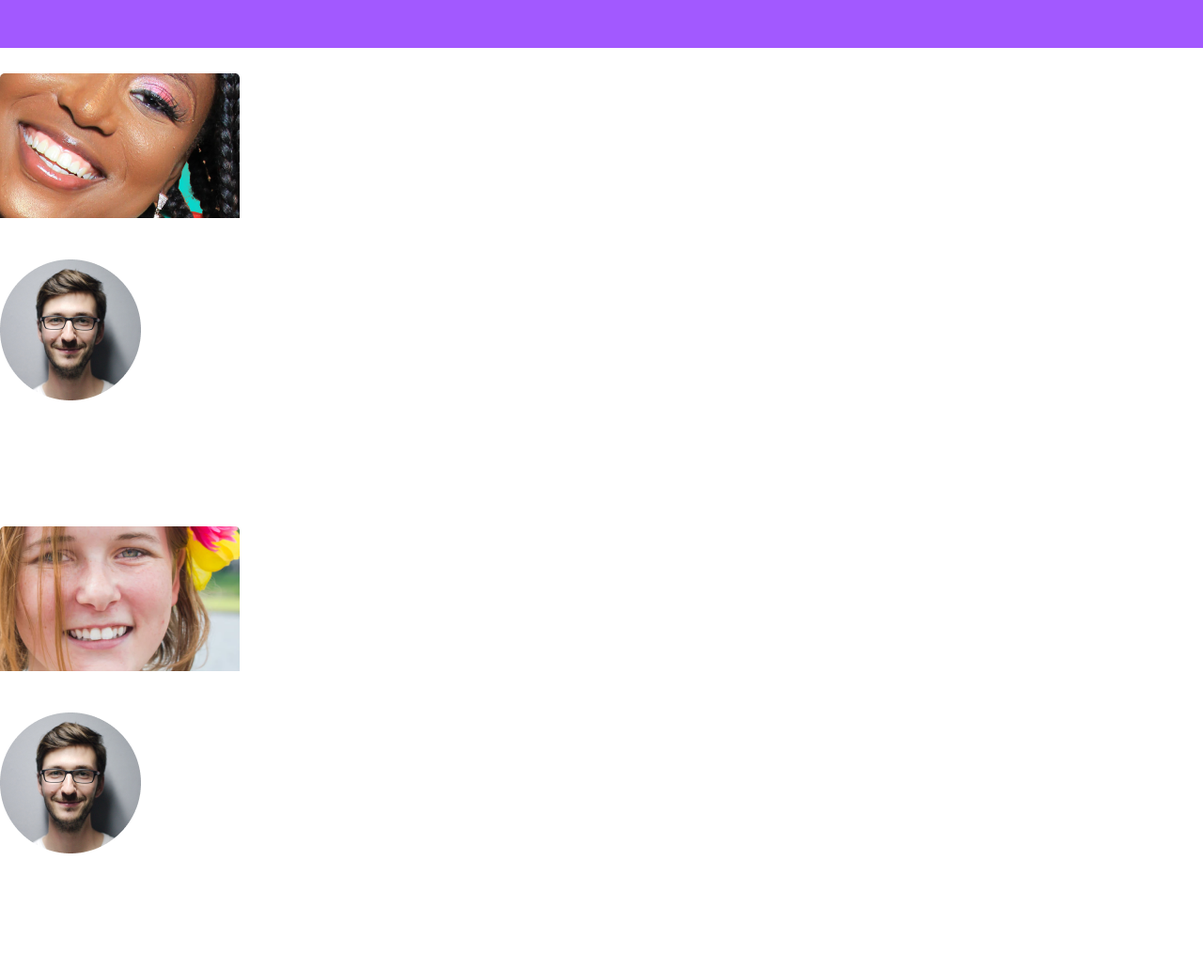
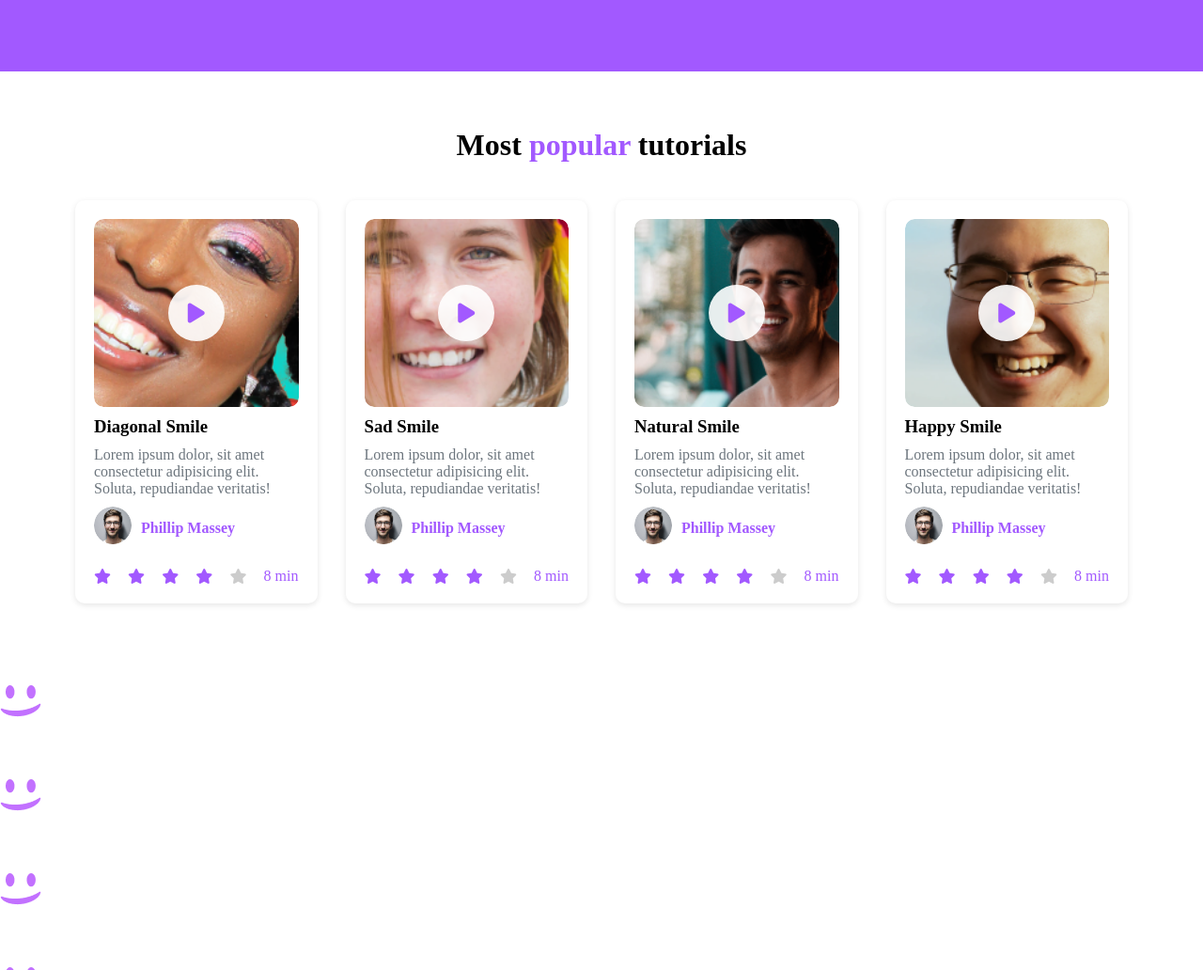
Before and after one commit to joshua-odubu/alx_html_css, a plain HTML site: page css_advanced/index.html in a window 1280 px wide. Shown: the part 1340-2372 px from the top of the page at 94% size. Drawn offline with Linux system fonts and the light colour scheme; a web font is replaced by a local one.

Commit message:
Add styling to the Video banner

```diff
--- a/css_advanced/index.html
+++ b/css_advanced/index.html
@@ -43,22 +43,22 @@
                 <div class="profile">
                     <img src="images/1.png" alt="A portrait of Phillip Massey">
                     <h3>Phillip Massey</h3>
-                    <p>« Smile of the year » 2018 - 2019</p>
+                    <em>« Smile of the year » 2018 - 2019</em>
                 </div>
                 <div class="profile">
                     <img src="images/3.png" alt="A portrait of Nannie Lawrence">
                     <h3>Nannie Lawrence</h3>
-                    <p>Best « little smile » 2017</p>
+                    <em>Best « little smile » 2017</em>
                 </div>
                 <div class="profile">
                     <img src="images/2.png" alt="A portrait of Bruce Walters">
                     <h3>Bruce Walters</h3>
-                    <p>Best « Friend Smile » live performance 2019</p>
+                    <em>Best « Friend Smile » live performance 2019</em>
                 </div>
                 <div class="profile">
                     <img src="images/4.png" alt="A portrait of Henry Hughes">
                     <h3>Henry Hughes</h3>
-                    <p>« 24h smiles » winner 2016 - 2019</p>
+                    <em>« 24h smiles » winner 2016 - 2019</em>
                 </div>
             </div>
         </section>
@@ -78,77 +78,100 @@
         </section>
 
         <!-- Videos container -->
-        <section>
-            <div>
-                <h2>Most popular tutorials</h2>
+        <section class="videos">
+            <h2>Most <span>popular</span> tutorials</h2>
+            <div class="video-grid">
+                <div class="video-card">
+                <div class="video-thumb">
+                    <img src="images/9.png" alt="Diagonal smile">
+                    <div class="play-icon">
+                    <i class="fa-solid fa-play"></i>
                     </div>
-            <div>
-                <img src="images/9.png" alt="Diagonal smile">
+                </div>
                 <h3>Diagonal Smile</h3>
-                <p>Lorem ipsum dolor, sit amet consectetur adipisicing elit. Soluta, repudiandae veritatis!</p>
+                <p class="muted">Lorem ipsum dolor, sit amet consectetur adipisicing elit. Soluta, repudiandae veritatis!</p>
+                <div class="author">
+                    <img src="images/1.png" alt="thumbnail of Phillip">
+                    <h4>Phillip Massey</h4>
                 </div>
-            <div>
-                <img src="images/1.png" alt="thumbnail of Phillip">
-                <h3>Phillip Massey</h3>
-            </div>
-            <div>
-                <div><i class="fa-solid fa-star"></i></div>
-                <div><i class="fa-solid fa-star"></i></div>
-                <div><i class="fa-solid fa-star"></i></div>
-                <div><i class="fa-solid fa-star"></i></div>
-                <div><i class="fa-solid fa-star"></i></div>
+                <div class="rating">
+                    <i class="fa-solid fa-star"></i>
+                    <i class="fa-solid fa-star"></i>
+                    <i class="fa-solid fa-star"></i>
+                    <i class="fa-solid fa-star"></i>
+                    <i class="fa-solid fa-star grey-star"></i>
                     <p>8 min</p>
                 </div>
-            <div>
-                <img src="images/7.png" alt="Sad smile">
+            </div>
+
+            <div class="video-card">
+                <div class="video-thumb">
+                    <img src="images/7.png" alt="Diagonal smile">
+                    <div class="play-icon">
+                    <i class="fa-solid fa-play"></i>
+                    </div>
+                </div>
                 <h3>Sad Smile</h3>
-                <p>Lorem ipsum dolor, sit amet consectetur adipisicing elit. Soluta, repudiandae veritatis!</p>
+                <p class="muted">Lorem ipsum dolor, sit amet consectetur adipisicing elit. Soluta, repudiandae veritatis!</p>
+                <div class="author">
+                    <img src="images/1.png" alt="thumbnail of Phillip">
+                    <h4>Phillip Massey</h4>
                 </div>
-            <div>
-                <img src="images/1.png" alt="thumbnail of Phillip">
-                <h3>Phillip Massey</h3>
-            </div>
-            <div>
-                <div><i class="fa-solid fa-star"></i></div>
-                <div><i class="fa-solid fa-star"></i></div>
-                <div><i class="fa-solid fa-star"></i></div>
-                <div><i class="fa-solid fa-star"></i></div>
-                <div><i class="fa-solid fa-star"></i></div>
+                <div class="rating">
+                    <i class="fa-solid fa-star"></i>
+                    <i class="fa-solid fa-star"></i>
+                    <i class="fa-solid fa-star"></i>
+                    <i class="fa-solid fa-star"></i>
+                    <i class="fa-solid fa-star grey-star"></i>
                     <p>8 min</p>
                 </div>
-            <div>
-                <img src="images/8.png" alt="Natural smile">
-                <h3>Diagonal Smile</h3>
-                <p>Lorem ipsum dolor, sit amet consectetur adipisicing elit. Soluta, repudiandae veritatis!</p>
             </div>
-            <div>
+
+            <div class="video-card">
+                <div class="video-thumb">
+                    <img src="images/8.png" alt="Diagonal smile">
+                    <div class="play-icon">
+                    <i class="fa-solid fa-play"></i>
+                    </div>
+                </div>
+                <h3>Natural Smile</h3>
+                <p class="muted">Lorem ipsum dolor, sit amet consectetur adipisicing elit. Soluta, repudiandae veritatis!</p>
+                <div class="author">
                     <img src="images/1.png" alt="thumbnail of Phillip">
-                <h3>Phillip Massey</h3>
+                    <h4>Phillip Massey</h4>
                 </div>
-            <div>
-                <div><i class="fa-solid fa-star"></i></div>
-                <div><i class="fa-solid fa-star"></i></div>
-                <div><i class="fa-solid fa-star"></i></div>
-                <div><i class="fa-solid fa-star"></i></div>
-                <div><i class="fa-solid fa-star"></i></div>
+                <div class="rating">
+                    <i class="fa-solid fa-star"></i>
+                    <i class="fa-solid fa-star"></i>
+                    <i class="fa-solid fa-star"></i>
+                    <i class="fa-solid fa-star"></i>
+                    <i class="fa-solid fa-star grey-star"></i>
                     <p>8 min</p>
                 </div>
-            <div>
-                <img src="images/6.png" alt="Happy smile">
+            </div>
+
+            <div class="video-card">
+                <div class="video-thumb">
+                    <img src="images/6.png" alt="Diagonal smile">
+                    <div class="play-icon">
+                    <i class="fa-solid fa-play"></i>
+                    </div>
+                </div>
                 <h3>Happy Smile</h3>
-                <p>Lorem ipsum dolor, sit amet consectetur adipisicing elit. Soluta, repudiandae veritatis!</p>
+                <p class="muted">Lorem ipsum dolor, sit amet consectetur adipisicing elit. Soluta, repudiandae veritatis!</p>
+                <div class="author">
+                    <img src="images/1.png" alt="thumbnail of Phillip">
+                    <h4>Phillip Massey</h4>
                 </div>
-            <div>
-                <img src="images/1.png" alt="thumbnail of Phillip">
-                <h3>Phillip Massey</h3>
+                <div class="rating">
+                    <i class="fa-solid fa-star"></i>
+                    <i class="fa-solid fa-star"></i>
+                    <i class="fa-solid fa-star"></i>
+                    <i class="fa-solid fa-star"></i>
+                    <i class="fa-solid fa-star grey-star"></i>
+                    <p>8 min</p>
                 </div>
-            <div>
-                <div><i class="fa-solid fa-star"></i></div>
-                <div><i class="fa-solid fa-star"></i></div>
-                <div><i class="fa-solid fa-star"></i></div>
-                <div><i class="fa-solid fa-star"></i></div>
-                <div><i class="fa-solid fa-star"></i></div>
-                <p>8 min</p>
+            </div>
             </div>
         </section>
 
--- a/css_advanced/styles.css
+++ b/css_advanced/styles.css
@@ -203,3 +203,130 @@ header nav ul li a:hover {
   font-size: 0.9rem;
   opacity: 0.85;                    /* subtle contrast */
 }
+
+.videos {
+  background: #fff;
+  padding: 60px 80px;
+  text-align: center;
+  color: black;
+}
+
+.videos h2 {
+  text-align: center;
+  font-size: 2rem;
+  margin-bottom: 40px;
+}
+
+.videos h2 span {
+  color: #a259ff;            /* purple highlight */
+}
+
+.video-card {
+  background: #fff;
+  border-radius: 10px;
+  padding: 20px;
+  text-align: left;
+  box-shadow: 0 2px 6px rgba(0,0,0,0.1);
+}
+
+.muted {
+  color: #6c757d;  /* muted gray */
+}
+
+.video-card img {
+  width: 100%;
+  border-radius: 10px;
+  margin-bottom: 15px;
+  display: block;
+}
+
+.video-grid {
+  display: flex;
+  grid-template-columns: repeat(auto-fit, minmax(250px, 1fr));
+  gap: 30px;
+}
+
+.video-card .author {
+  display: flex;
+  align-items: center;
+  margin-top: 10px;
+}
+
+.video-card .author img {
+  width: 40px;
+  height: 40px;
+  border-radius: 50%;
+  margin-right: 10px;
+}
+
+.video-card .rating {
+  display: flex;
+  align-items: center;
+  justify-content: space-between;
+  margin-top: 10px;
+}
+
+.video-card .rating i {
+  color: #a259ff;
+}
+
+.video-card .rating .grey-star {
+  color: #ccc;      /* light grey for empty star */
+}
+
+.rating p {
+  color: #a259ff;
+}
+
+.videos {
+  background: #fff;
+  padding: 60px 80px;
+  text-align: center;
+}
+
+h3 {
+  padding: 10px 10px 10px 0;
+}
+
+h4 {
+  color: #a259ff;
+  padding: 0 10px 10px 0;
+}
+
+.video-thumb {
+  position: relative;
+  width: 100%;
+  height: 200px; /* fixed height for all thumbnails */
+  overflow: hidden;
+  border-radius: 10px;
+}
+
+.video-thumb img {
+  width: 100%;
+  height: 100%;
+  object-fit: cover; /* crop the image nicely without distortion */
+  display: block;
+}
+
+.play-icon {
+  position: absolute;
+  top: 50%;
+  left: 50%;
+  transform: translate(-50%, -50%);
+  background: rgba(255, 255, 255, 0.9);
+  border-radius: 50%;
+  width: 60px;
+  height: 60px;
+  display: flex;
+  align-items: center;
+  justify-content: center;
+  font-size: 24px;
+  color: #a259ff;   /* purple */
+  cursor: pointer;
+  transition: transform 0.3s ease, background 0.3s ease;
+}
+
+.play-icon:hover {
+  transform: translate(-50%, -50%) scale(1.1);
+  background: rgba(255, 255, 255, 1);
+}
```
Lines whose indentation alone changed are shown as unchanged.
